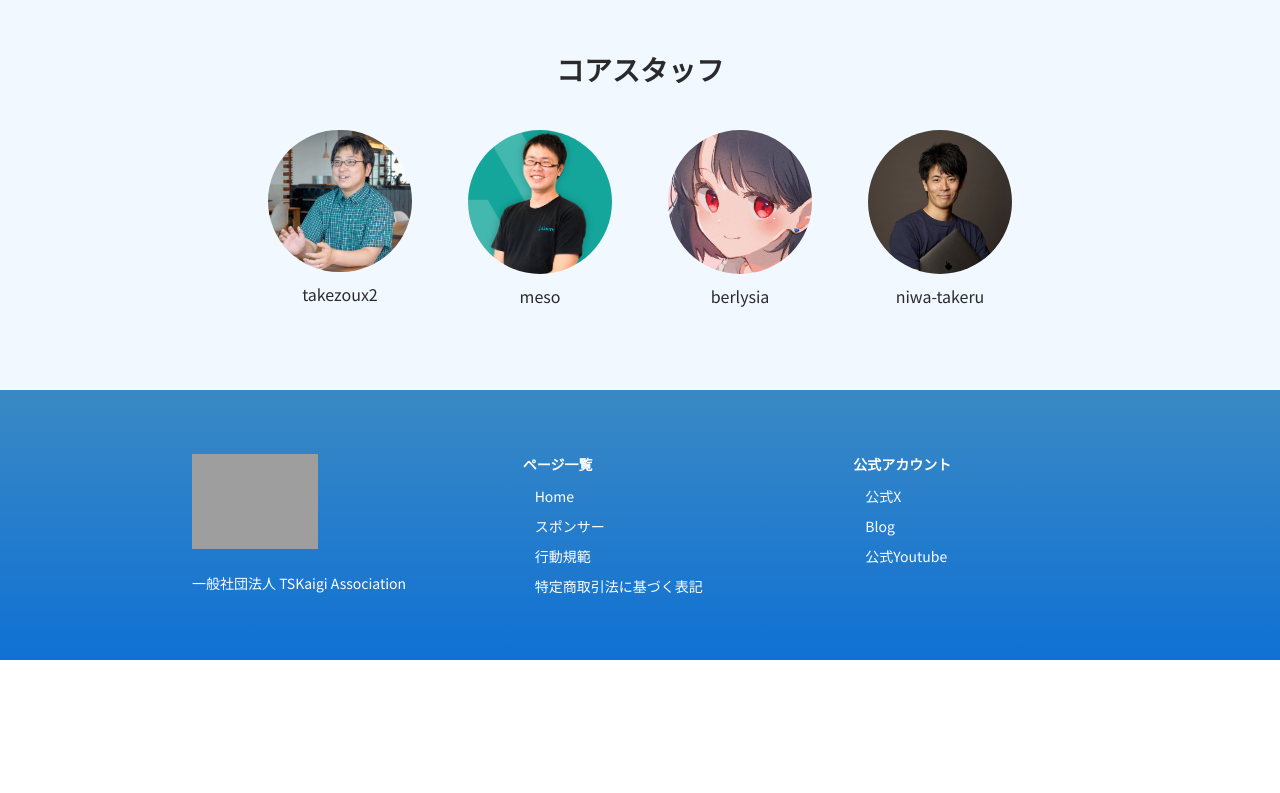
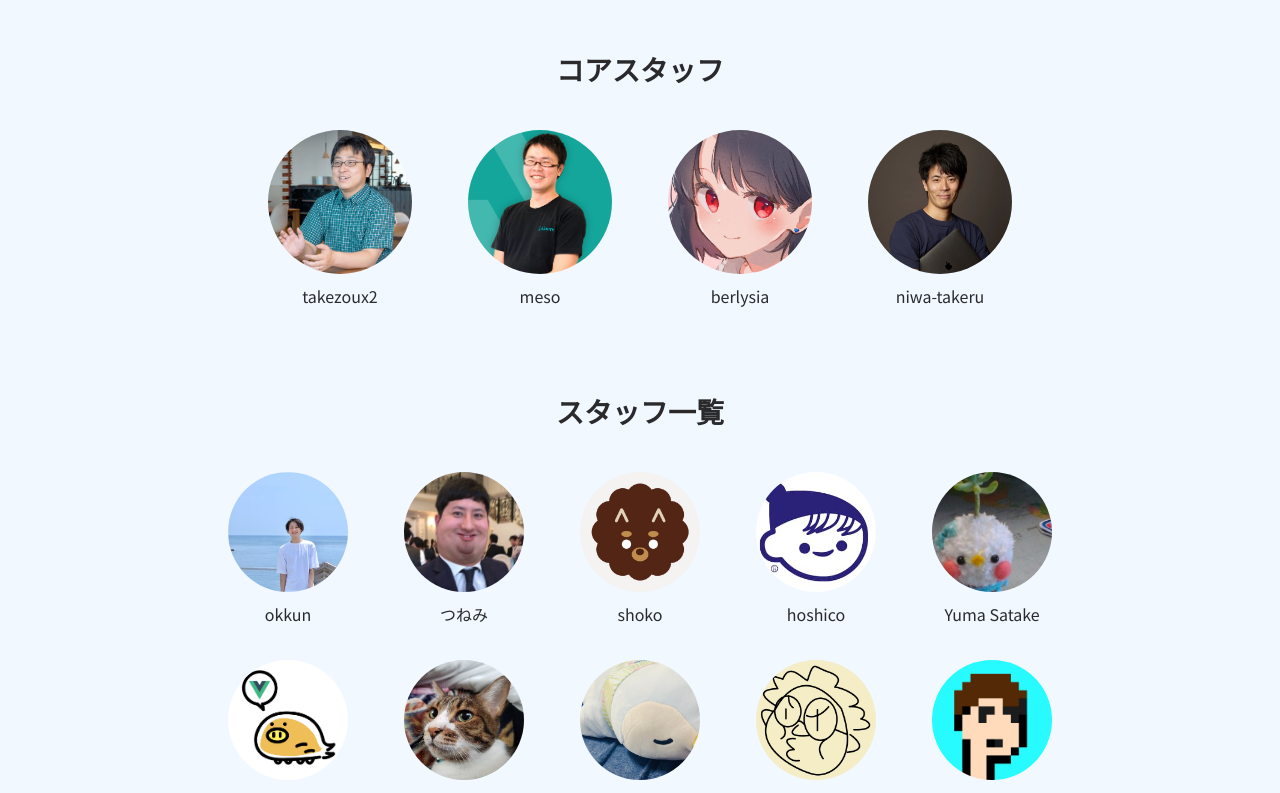
Before and after one commit to tskaigi/tskaigi2025-web-site, a Next.js app: page / in a window 1280 px wide. Shown: the part 5060-5853 px from the top of the page. Before the commit the page ends 5720 px from the top, so only its background shows below. Built offline with nearby package versions, Linux system fonts and the light colour scheme; grey boxes are pictures that could not be loaded.

Commit message:
feat: アイコン・表示名のデザイン調整

```diff
--- a/src/app/page.tsx
+++ b/src/app/page.tsx
@@ -6,7 +6,7 @@ import { HeroSectionWithMotion } from "@/components/HeroSectionWithMotion";
 import { JudgesSection } from "@/components/JudgesSection";
 import { MissionSection } from "@/components/MissionSection";
 import { SponsorsBoardSection } from "@/components/SponsorsBoardSection";
-// import { StaffSection } from "@/components/StaffSection";
+import { StaffSection } from "@/components/StaffSection";
 
 export default function Home() {
   return (
@@ -19,7 +19,7 @@ export default function Home() {
         <SponsorsBoardSection />
         <JudgesSection />
         <CoreStaffSection />
-        {/* <StaffSection /> */}
+        <StaffSection />
       </main>
       <Footer />
     </>
--- a/src/components/CoreStaffSection/index.tsx
+++ b/src/components/CoreStaffSection/index.tsx
@@ -34,12 +34,12 @@ export function CoreStaffSection() {
               href={href}
               target="_blank"
               rel="noopener noreferrer"
-              className="flex flex-col items-center gap-2"
+              className="flex flex-col items-center gap-2 aspect-square"
             >
               <img
                 src={image}
                 alt={`${name} アイコン`}
-                className="w-full h-auto rounded-full overflow-hidden"
+                className="w-full h-full object-cover rounded-full overflow-hidden"
               />
               <p className="text-16 leading-7">{name}</p>
             </a>
--- a/src/components/StaffSection/index.tsx
+++ b/src/components/StaffSection/index.tsx
@@ -13,14 +13,14 @@ export function StaffSection() {
               href={href}
               target="_blank"
               rel="noopener noreferrer"
-              className="flex flex-col items-center gap-2"
+              className="flex flex-col items-center gap-2 aspect-square"
             >
               <img
                 src={image}
                 alt={`${name} アイコン`}
-                className="w-full h-auto rounded-full overflow-hidden"
+                className="w-full h-full object-cover rounded-full overflow-hidden"
               />
-              <p className="text-16 leading-7">{name}</p>
+              <p className="text-16 leading-7 text-center">{name}</p>
             </a>
           </li>
         ))}
```
